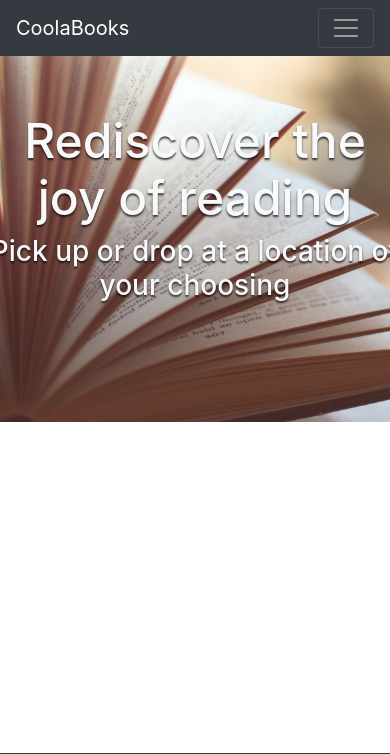
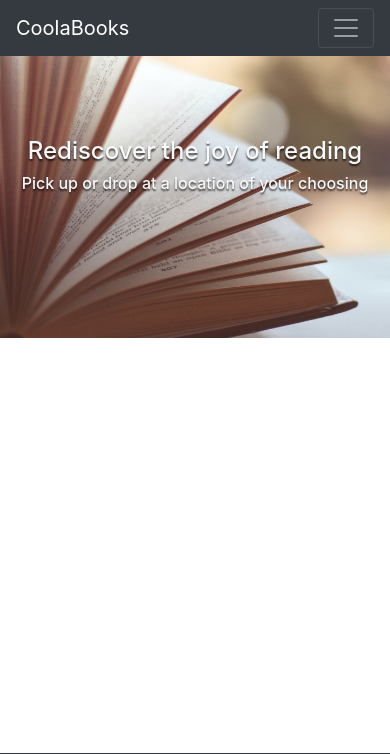
Before and after one commit to robertsoldan/coolabooks, a Django app: page / in a window 390 px wide; the page is wider, and only the part inside the window is pictured. Shown: the top 754 px of that part. Run offline with Django 3.2, Linux system fonts and the light colour scheme; data that the repository does not hold is empty; some libraries are stand-ins or nearby versions.

Commit message:
mobile fixes

```diff
--- a/coolabooks/books/static/books/style.css
+++ b/coolabooks/books/static/books/style.css
@@ -1,6 +1,12 @@
-body {
+html, body {
     overflow-x: hidden;
 }
+
+.card-img-top {
+    width: 100%;
+    object-fit: cover;
+}
+
 
 .header-img {
     height: 50vh;
@@ -20,3 +26,21 @@ body {
 .content {
     margin-bottom: 10vh;
 }
+
+@media only screen and (max-width: 768px) {
+    .header-img {
+        height: 40vh;
+    }
+
+    .main-header h1 {
+        font-size: 1.5rem;
+    }
+
+    .main-header h3 {
+        font-size: 1rem;
+    }
+
+    .content {
+        margin-bottom: 15vh;
+    }
+}
--- a/coolabooks/books/templates/books/base.html
+++ b/coolabooks/books/templates/books/base.html
@@ -6,9 +6,8 @@
 
     <title>Coola Books</title>
     <!-- pulling up CSS and bootstrap styles -->
-
-    <link rel="stylesheet" href="https://stackpath.bootstrapcdn.com/bootstrap/4.3.1/css/bootstrap.min.css"
-          integrity="sha384-ggOyR0iXCbMQv3Xipma34MD+dH/1fQ784/j6cY/iJTQUOhcWr7x9JvoRxT2MZw1T" crossorigin="anonymous">
+    <meta name="viewport" content="width=device-width, initial-scale=1">
+    <link rel="stylesheet" href="https://cdn.jsdelivr.net/npm/bootstrap@4.5.3/dist/css/bootstrap.min.css" integrity="sha384-TX8t27EcRE3e/ihU7zmQxVncDAy5uIKz4rEkgIXeMed4M0jlfIDPvg6uqKI2xXr2" crossorigin="anonymous">
     <link rel="stylesheet" href="{% static 'books/style.css' %}">
 </head>
 <style>
@@ -50,5 +49,8 @@
     </div>
 </footer>
 
+<script src="https://code.jquery.com/jquery-3.5.1.slim.min.js" integrity="sha384-DfXdz2htPH0lsSSs5nCTpuj/zy4C+OGpamoFVy38MVBnE+IbbVYUew+OrCXaRkfj" crossorigin="anonymous"></script>
+<script src="https://cdn.jsdelivr.net/npm/bootstrap@4.5.3/dist/js/bootstrap.bundle.min.js" integrity="sha384-ho+j7jyWK8fNQe+A12Hb8AhRq26LrZ/JpcUGGOn+Y7RsweNrtN/tE3MoK7ZeZDyx" crossorigin="anonymous"></script>
+
 </body>
 </html>
--- a/coolabooks/books/templates/books/index.html
+++ b/coolabooks/books/templates/books/index.html
@@ -26,8 +26,10 @@
     </div>
     <div class="row  mt-4 content">
         {% for book in ind_books %}
-            <div class="col-md-4 mb-4">
+            <div class=" col-md-4 mb-4">
+                <div class="col-xl-8 mx-auto">
                 {% include 'partials/_card.html' with title=book.title edition=book.edition author=book.author genre=book.genre location=book.location image=book.image view="home" %}
+                </div>
             </div>
       <!--  <div class="col-md-4 mb-4">
             {% include 'partials/_card.html' with title="Metro 2033" edition="2014" author="Dmitry Glukhovsky" condition="Good" location="Clontarf" imglink="books/images/old-books.jpg" %}
--- a/coolabooks/books/templates/books/mybooks.html
+++ b/coolabooks/books/templates/books/mybooks.html
@@ -40,7 +40,9 @@
         {% for book in ind_books %}
         {% if book.added_by == user %}
         <div class="col-md-4 mb-4">
-            {% include 'partials/_card.html' with title=book.title edition=book.edition author=book.author genre=book.genre location=book.location image=book.image view="mybook" %}
+            <div class="col-xl-8 mx-auto">
+                {% include 'partials/_card.html' with title=book.title edition=book.edition author=book.author genre=book.genre location=book.location image=book.image view="mybook" %}
+            </div>
         </div>
         {% endif %}
         {% endfor %}
--- a/coolabooks/books/templates/books/reserved.html
+++ b/coolabooks/books/templates/books/reserved.html
@@ -40,7 +40,9 @@
         {% for book in ind_books %}
         {% if book.reserved_by == user %}
         <div class="col-md-4 mb-4">
-            {% include 'partials/_card.html' with title=book.title edition=book.edition author=book.author genre=book.genre location=book.location image=book.image view="reserved" %}
+            <div class="col-xl-8 mx-auto">
+                {% include 'partials/_card.html' with title=book.title edition=book.edition author=book.author genre=book.genre location=book.location image=book.image view="reserved" %}
+            </div>
         </div>
         {% endif %}
         {% endfor %}
--- a/coolabooks/books/templates/partials/_card.html
+++ b/coolabooks/books/templates/partials/_card.html
@@ -1,5 +1,5 @@
 {% load static %}
-<div class="card mx-auto" style="width: 20vw;">
+<div class="card mx-auto book-card">
     <img class="card-img-top" src="{{ image }}" height="250px" alt="Card image cap">
     <div class="card-body">
         <h5 class="card-title">{{title}}</h5>
```
Also changed, not shown: 1 other file.
